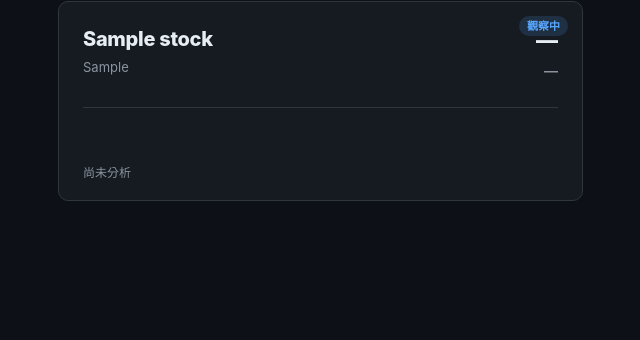
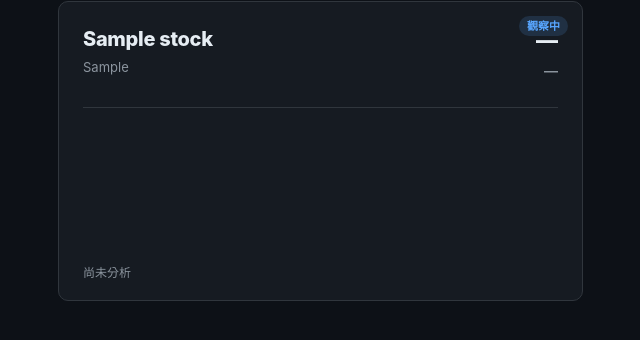
Before and after one commit to Jason690926/investment-system, a Flask app: page /dashboard in a window 1280 px wide. Shown: the part 189-529 px from the top of the page, without its empty margins (48-688 px from the left). Run offline with Flask 3, Linux system fonts and the light colour scheme; a user stored in the database is signed in; tables that the repository leaves empty hold one stand-in row (values such as "Sample post").

Commit message:
feat: adaptive dashboard grid - card size scales with visible stock count

```diff
--- a/static/css/app.css
+++ b/static/css/app.css
@@ -135,7 +135,7 @@ a:hover { text-decoration: underline; }
 /* ── Stock Grid ───────────────────────────────────────── */
 .stock-grid {
   display: grid;
-  grid-template-columns: repeat(auto-fill, minmax(360px, 1fr));
+  grid-template-columns: repeat(auto-fill, minmax(360px, 1fr)); /* JS 動態覆寫 */
   gap: 18px;
 }
 
@@ -148,7 +148,7 @@ a:hover { text-decoration: underline; }
   cursor: pointer;
   transition: all .2s;
   position: relative;
-  min-height: 200px;
+  min-height: var(--card-min-h, 200px); /* JS 依股票數動態設定 */
   display: flex;
   flex-direction: column;
 }
--- a/static/js/dashboard.js
+++ b/static/js/dashboard.js
@@ -28,10 +28,25 @@ function renderGrid() {
                  : watching;
 
   if (filtered.length === 0) {
+    grid.style.gridTemplateColumns = '';
+    grid.style.removeProperty('--card-min-h');
     grid.innerHTML = `<div class="empty-state"><div class="icon">📊</div><p>尚無${currentFilter === 'watching' ? '觀察' : currentFilter === 'holding' ? '持有' : ''}股票，點右上角新增</p></div>`;
     return;
   }
+  adjustGridLayout(grid, filtered.length);
   grid.innerHTML = filtered.map(buildCard).join('');
+}
+
+function adjustGridLayout(grid, count) {
+  /* 依顯示中的股票數，動態決定欄寬與卡片最低高度 */
+  let minCol, minH;
+  if      (count <= 2) { minCol = '520px'; minH = '300px'; }
+  else if (count <= 4) { minCol = '420px'; minH = '260px'; }
+  else if (count <= 6) { minCol = '360px'; minH = '220px'; }
+  else if (count <= 9) { minCol = '300px'; minH = '195px'; }
+  else                 { minCol = '260px'; minH = '175px'; }
+  grid.style.gridTemplateColumns = `repeat(auto-fill, minmax(${minCol}, 1fr))`;
+  grid.style.setProperty('--card-min-h', minH);
 }
 
 function buildCard(s) {
```
